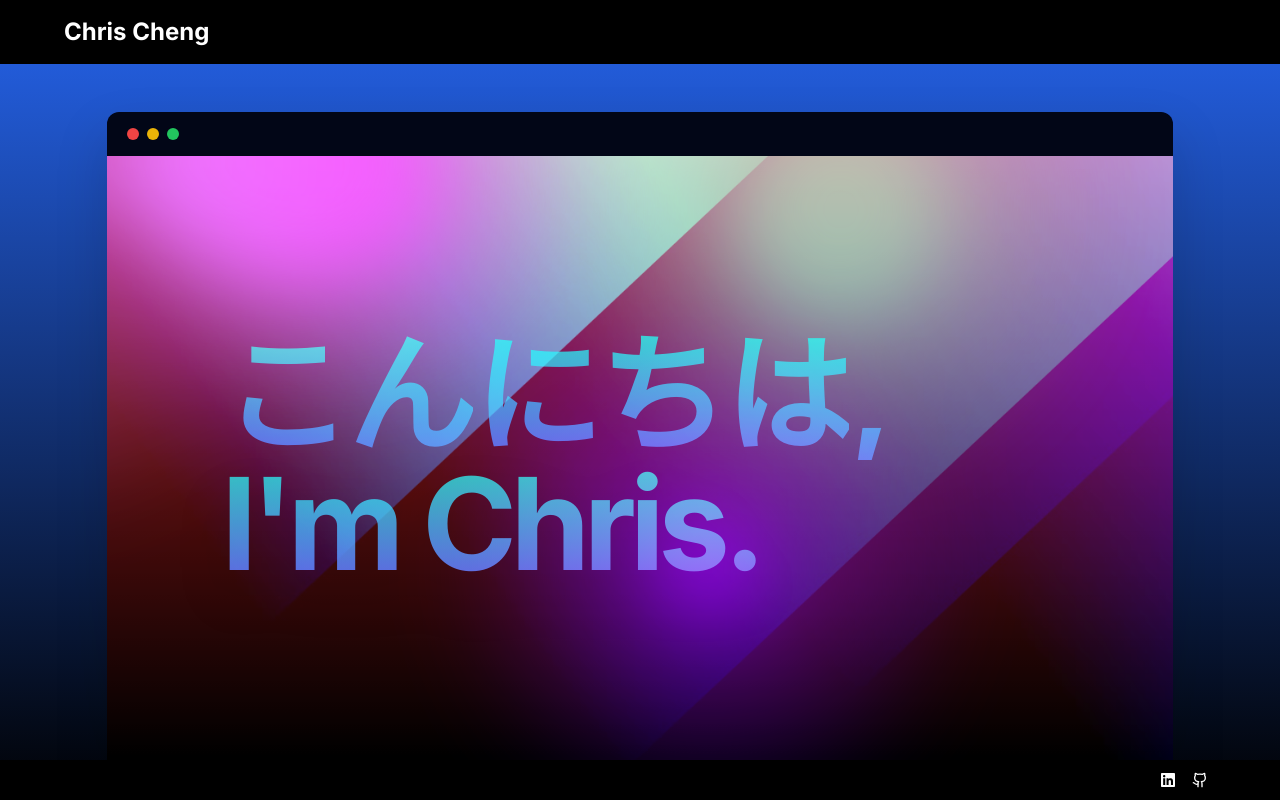
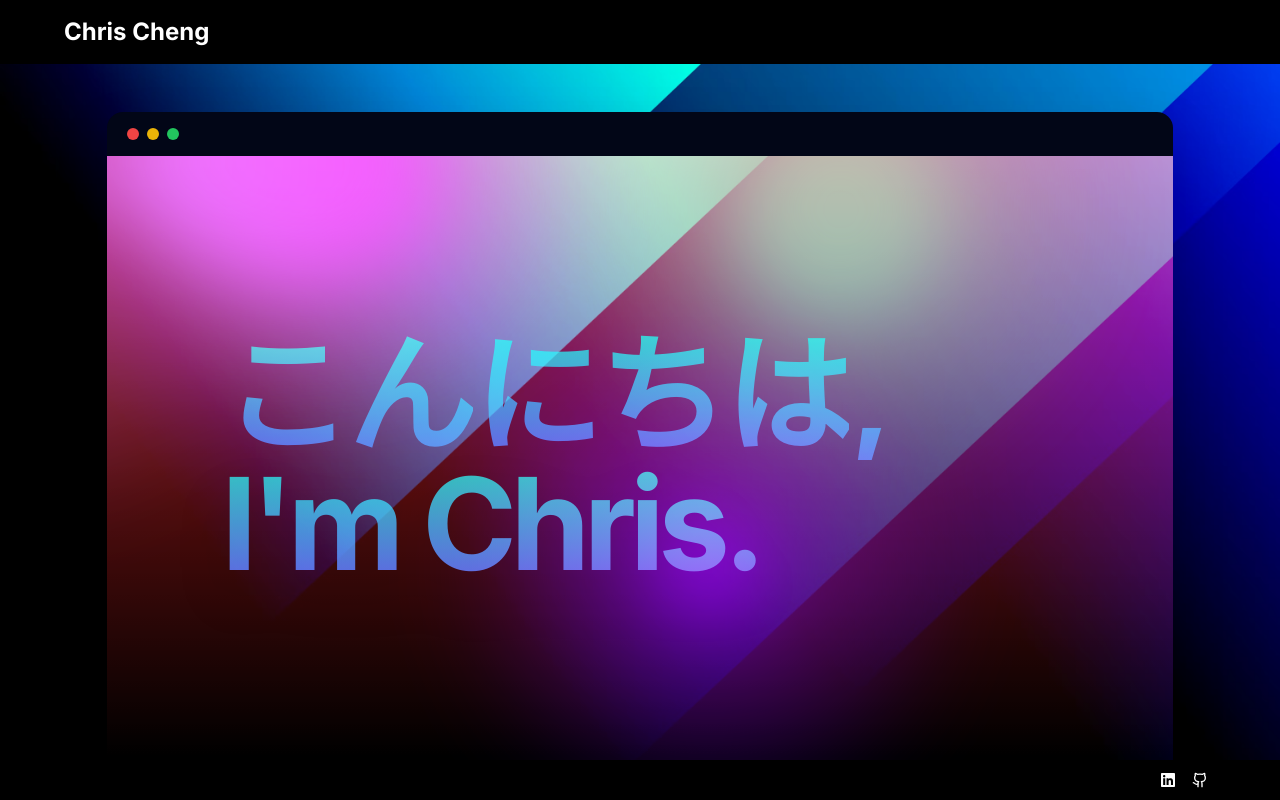
Before and after one commit to chengtchris1/portfolio-next, a Next.js app: page / in a window 1280 px wide. Shown: the top 800 px of the page. Built offline with nearby package versions, Linux system fonts and the light colour scheme.

Commit message:
fix window

```diff
--- a/src/app/_components/hero.tsx
+++ b/src/app/_components/hero.tsx
@@ -31,14 +31,14 @@ export default function Hero() {
                     </div>
                 </div>
             </div>
-            <div className="absolute w-full bg-gradient-to-b from-blue-600 to-black  flex items-center justify-center bg-clip-content">
+            <div className="absolute w-full bg-transparent from-blue-600 to-black  flex items-center justify-center bg-clip-content">
                 <div className="flex items-center justify-center w-5/6 mt-28 overflow-hidden  relative rounded-xl flex-col drop-shadow-2xl">
-                    <div className="bg-slate-950 flex items-start justify-start py-[1rem] gap-2 p-4 pl-5 w-full">
+                    <div className="bg-slate-950 flex items-start justify-start py-[1rem] gap-2 p-4 pl-5 w-full mt-36 sm:mt-0 rounded-t-2xl">
                         <div className="w-3 h-3  bg-red-500 transition duration-300 rounded-full"></div>
                         <div className="w-3 h-3   bg-yellow-500 transition duration-300 rounded-full"></div>
                         <div className="w-3 h-3   bg-green-500 rounded-full transition duration-300 "></div>
                     </div>
-                    <div className="h-[82vh]">
+                    <div className="h-[50vh] sm:h-[82vh]">
                         <BackgroundGradientAnimation
                             gradientBackgroundStart="rgb(0,0,0)"
                             gradientBackgroundEnd="rgb(0,0,0)"
@@ -80,6 +80,14 @@ export default function Hero() {
                         </BackgroundGradientAnimation>
                     </div>
                 </div>
+                <Image
+                                src={bg}
+                                quality={100}
+                                priority={true}
+                                className="-z-10"
+                                alt={'hero bg'}
+                                fill
+                            />
             </div>
         </div>
     );
```
